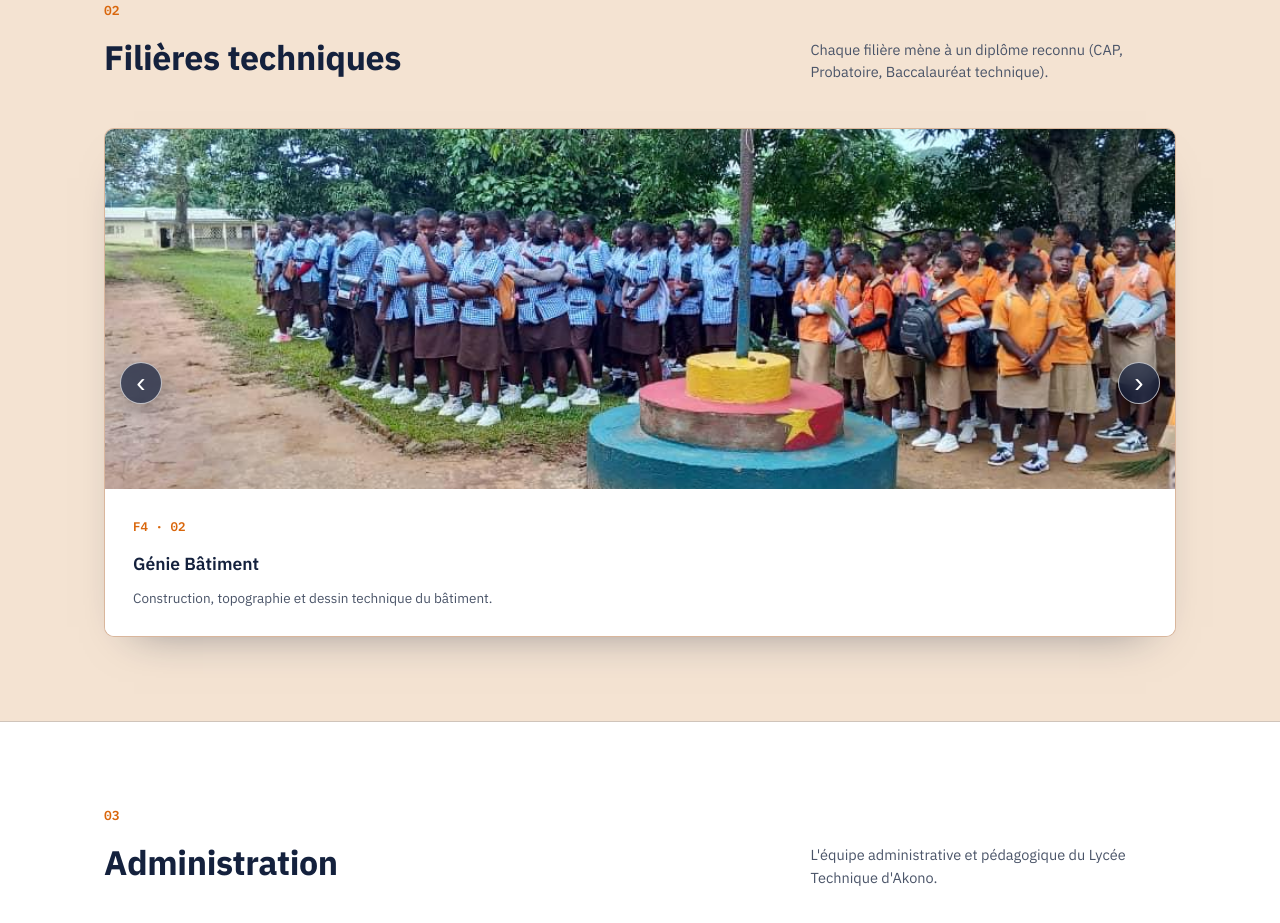
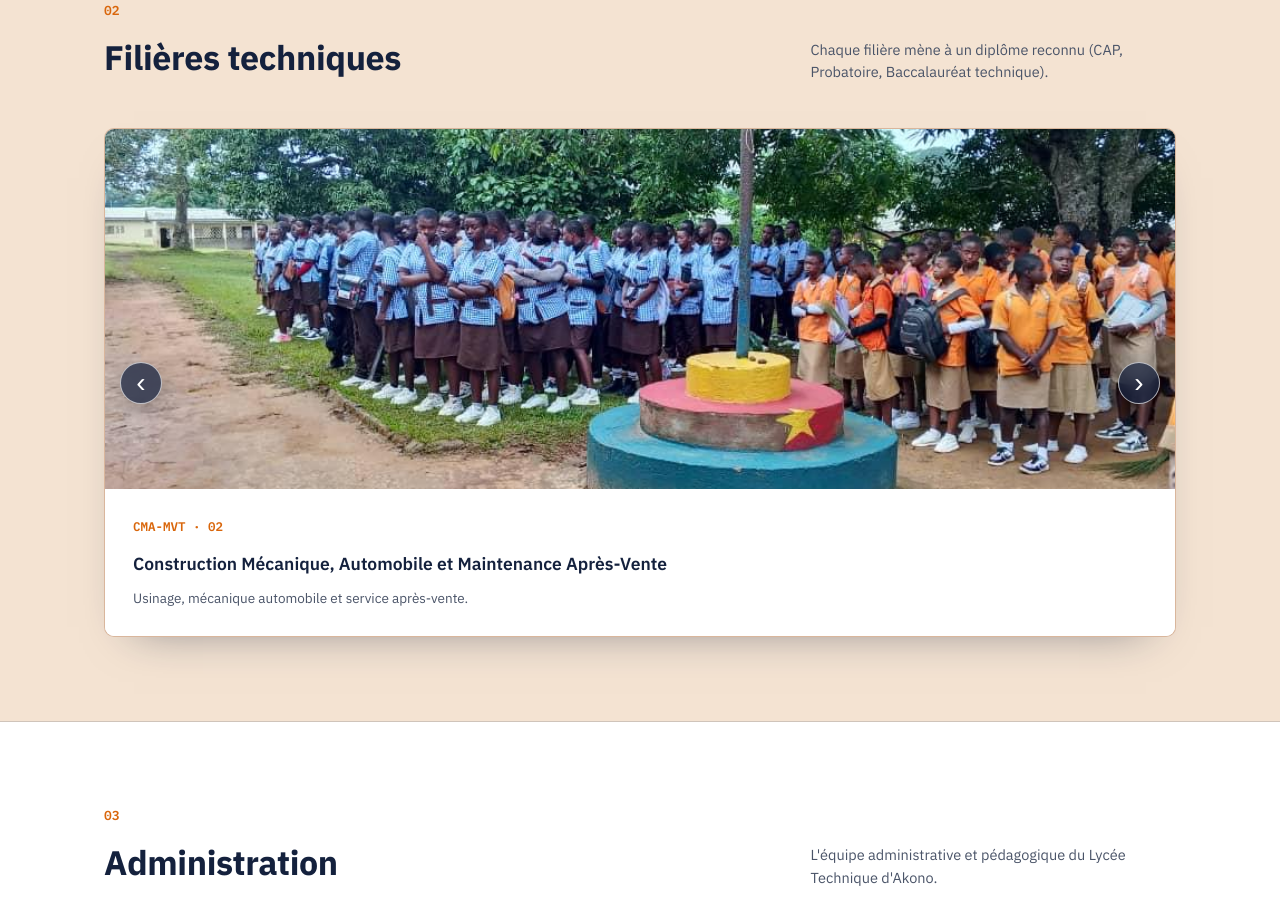
Before and after one commit to miltonHenschel/lt-akono, a React (Vite) app: page / in a window 1280 px wide. Shown: the part 1780-2703 px from the top of the page. Built offline with nearby package versions, Linux system fonts and the light colour scheme.

Commit message:
added info hod picture

```diff
--- a/src/App.jsx
+++ b/src/App.jsx
@@ -72,46 +72,46 @@ function App() {
   };
   const specialities = [
     {
-      code: "AMEB · 01",
+      code: "CG · 01",
+      fr: "Comptabilité et Gestion",
+      en: "Accounting & Management",
+      descriptionFr: "Comptabilité générale, gestion commerciale et fiscalité.",
+      descriptionEn: "General accounting, commercial management and taxation.",
+    },
+    {
+      code: "CMA-MVT · 02",
+      fr: "Construction Mécanique, Automobile et Maintenance Après-Vente",
+      en: "Mechanical & Automotive Construction and After-Sales Maintenance",
+      descriptionFr: "Usinage, mécanique automobile et service après-vente.",
+      descriptionEn: "Machining, automotive mechanics and after-sales servicing.",
+    },
+    {
+      code: "ESF · 03",
+      fr: "Économie Sociale et Familiale",
+      en: "Social & Family Economics",
+      descriptionFr: "Nutrition, gestion du foyer et sciences sociales appliquées.",
+      descriptionEn: "Nutrition, home management and applied social sciences.",
+    },
+    {
+      code: "F4 · 04",
+      fr: "Génie Bâtiment",
+      en: "Building Engineering",
+      descriptionFr: "Construction, topographie et dessin technique du bâtiment.",
+      descriptionEn: "Construction, surveying and building technical drawing.",
+    },
+    {
+      code: "AMEB · 05",
       fr: "Génie Bois",
       en: "Wood Engineering",
       descriptionFr: "Menuiserie, ébénisterie et transformation du bois.",
       descriptionEn: "Carpentry, cabinetmaking and wood processing.",
     },
     {
-      code: "F4 · 02",
-      fr: "Génie Bâtiment",
-      en: "Building Engineering",
-      descriptionFr: "Construction, topographie et dessin technique du bâtiment.",
-      descriptionEn: "Construction, surveying and building technical drawing.",
-    },
-    {
-      code: "F3 · 03",
+      code: "F3 · 06",
       fr: "Génie Électrique",
       en: "Electrical Engineering",
       descriptionFr: "Installations électriques, automatismes et maintenance des équipements.",
       descriptionEn: "Electrical installations, automation and equipment maintenance.",
-    },
-    {
-      code: "CMA-MVT · 04",
-      fr: "Construction Mécanique, Automobile et Maintenance Après-Vente",
-      en: "Mechanical & Automotive Construction and After-Sales Maintenance",
-      descriptionFr: "Usinage, mécanique automobile et service après-vente.",
-      descriptionEn: "Machining, automotive mechanics and after-sales servicing.",
-    },
-    {
-      code: "CG · 05",
-      fr: "Comptabilité et Gestion",
-      en: "Accounting & Management",
-      descriptionFr: "Comptabilité générale, gestion commerciale et fiscalité.",
-      descriptionEn: "General accounting, commercial management and taxation.",
-    },
-    {
-      code: "ESF · 06",
-      fr: "Économie Sociale et Familiale",
-      en: "Social & Family Economics",
-      descriptionFr: "Nutrition, gestion du foyer et sciences sociales appliquées.",
-      descriptionEn: "Nutrition, home management and applied social sciences.",
     },
     {
       code: "IH · 07",
```
